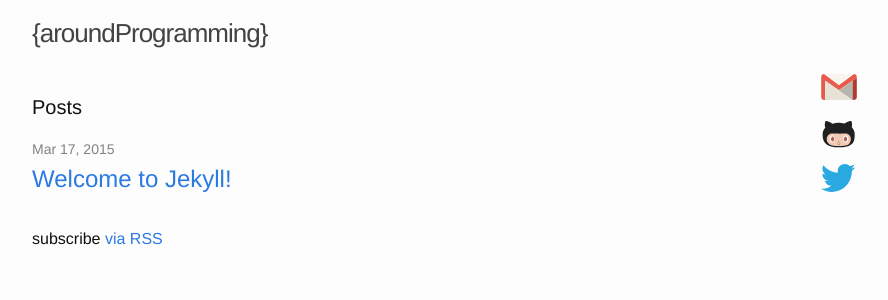
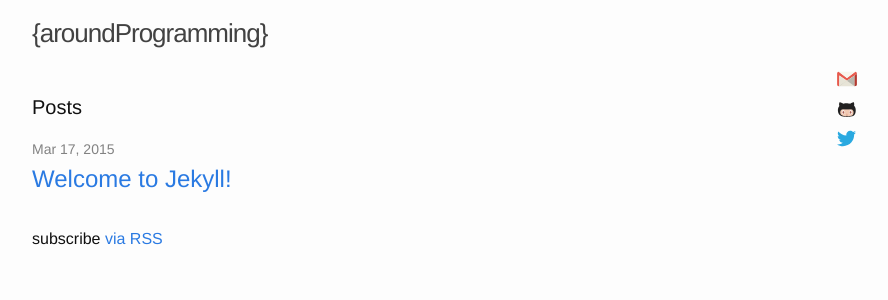
Before and after one commit to konjoot/konjoot.github.io, a Jekyll site: the page built from index.html, in a window 1280 px wide. Shown: the top 300 px of the page, without its empty margins (238-1126 px from the left). Built offline with Jekyll 4.4.1, drawn with Linux system fonts in a browser that asks for light colours.

Commit message:
resize social icons

```diff
--- a/_sass/_base.scss
+++ b/_sass/_base.scss
@@ -194,8 +194,8 @@ pre {
 
     > svg {
         display: inline-block;
-        width: 36px;
-        height: 36px;
+        width: 20px;
+        height: 20px;
         vertical-align: middle;
         margin: 5px;
     }
```
